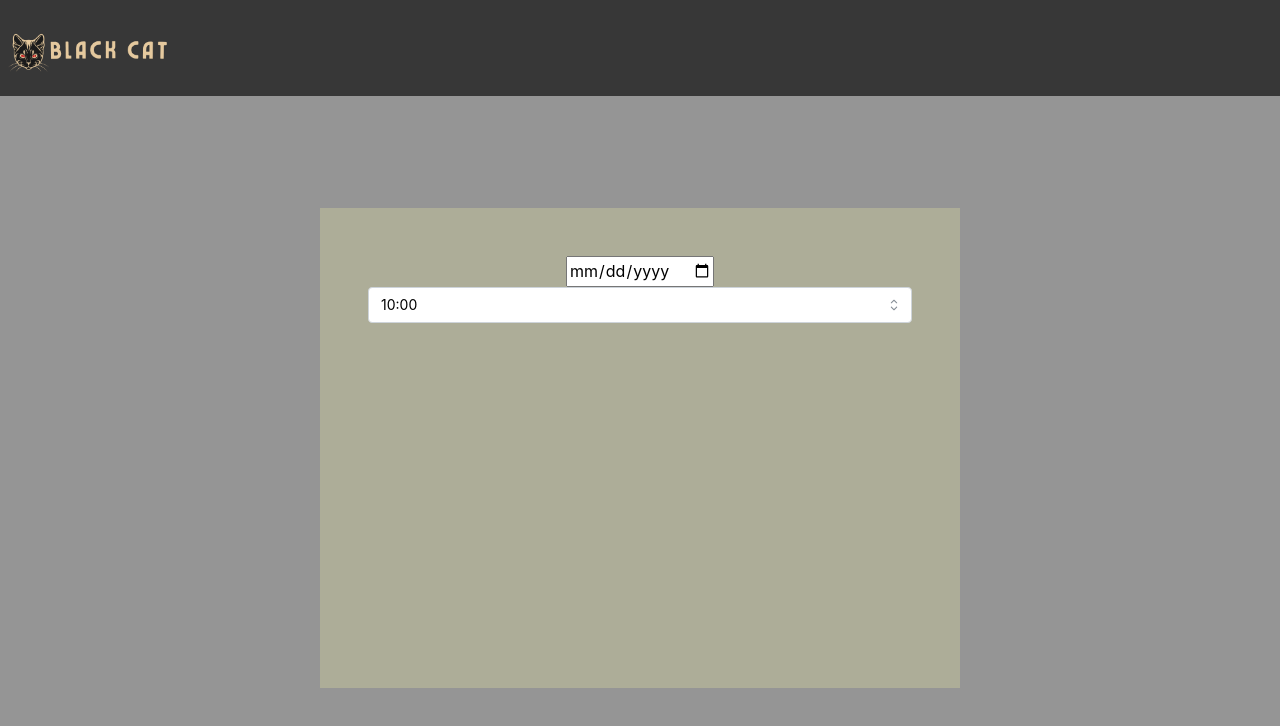
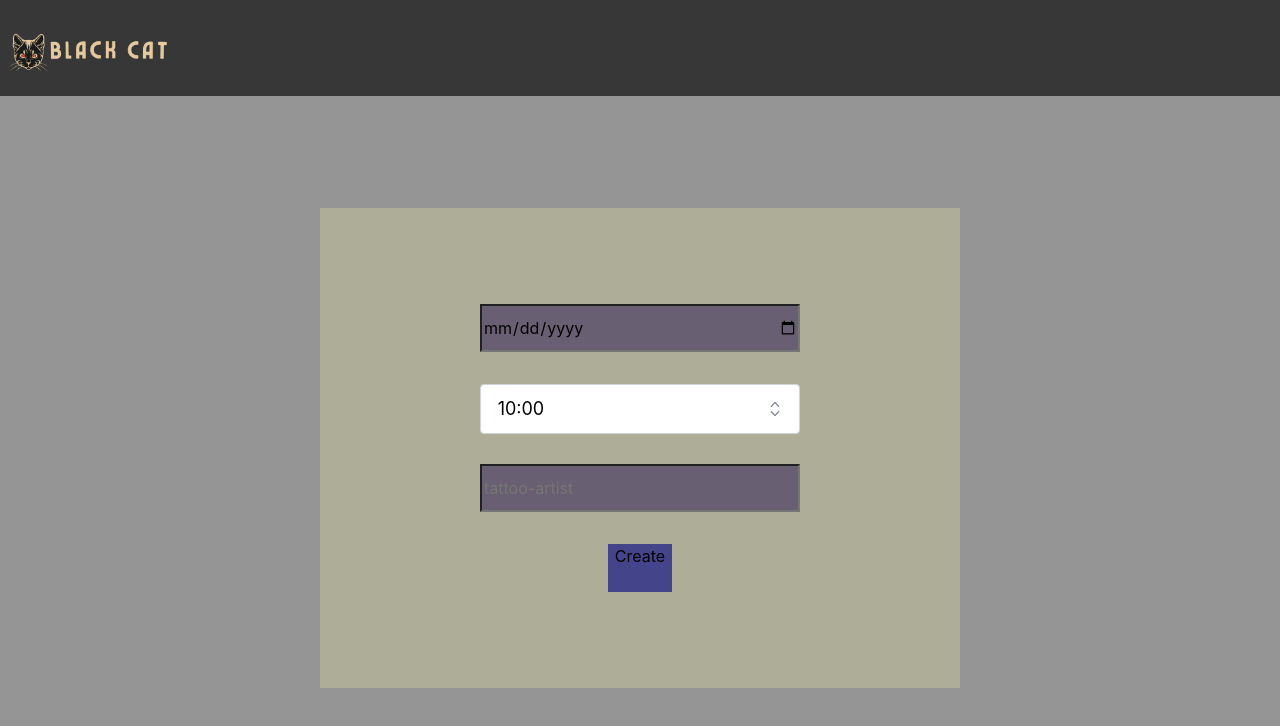
Before and after one commit to vanbrigo/tattoo-studio-react, a React (Vite) app in the folder tattoo-studio/: page /create-appointment in a window 1280 px wide. Shown: the top 726 px of the page. Built offline with nearby package versions, Linux system fonts and the light colour scheme.

Commit message:
feat: add function to button create to create a new appointment available

```diff
--- a/tattoo-studio/src/common/InputDate/InputDate.css
+++ b/tattoo-studio/src/common/InputDate/InputDate.css
@@ -0,0 +1,5 @@
+.inputDateDesign{
+    height: 3em;
+    width: 20em;
+    background-color: rgb(104, 95, 114);
+}
--- a/tattoo-studio/src/pages/NewAppointment/NewAppointment.css
+++ b/tattoo-studio/src/pages/NewAppointment/NewAppointment.css
@@ -15,4 +15,18 @@
     width: 40em;
     background-color: rgb(173, 173, 152);
     padding: 3em;
+    display: flex;
+    justify-content:center;
+    align-items: center;
+    flex-direction: column;
+    gap:2em;
 }
+.inputTimeDesign{
+    height: 3em;
+    width: 20em;
+}
+.createAppointmentButton{
+    height: 3em;
+    width: 4em;
+    background-color: rgb(68, 68, 139);
+}
--- a/tattoo-studio/src/pages/NewAppointment/NewAppointment.jsx
+++ b/tattoo-studio/src/pages/NewAppointment/NewAppointment.jsx
@@ -3,12 +3,15 @@ import { useEffect, useState } from 'react';
 import { NativeSelect } from '@mantine/core'
 import './NewAppointment.css'
 import { InputDate } from '../../common/InputDate/InputDate';
+import { Button } from '../../common/Button/Button';
+import { createAppointment } from '../../services/apiCalls';
 
 
 export const NewAppointment = () => {
     const [details,setDetails]=useState({
         date:"",
-        time:""
+        time:"",
+        tattoo_artist:""
     })
     useEffect(() => {
             console.log(details.time)
@@ -22,7 +25,14 @@ export const NewAppointment = () => {
         }))
 
     }
-
+    const create=()=>{
+        createAppointment(details)
+        .then(
+            resultado=> {
+            console.log(resultado.data)
+    })
+        .catch(error=>console.log(error))
+        }
 
   return (
       <div className='newAppointmentDesign'>
@@ -37,11 +47,26 @@ export const NewAppointment = () => {
               />
               <NativeSelect
                   name={"time"}
+                  classNames={{root:'inputTimeDesign'}}
+                  size="lg"
                   onChange={functionHandler}
                   aria-label="time"
                   withAsterisk
                   data={['10:00', '11:00', '14:00', '15:00', '16:00']}
               />
+              <InputDate
+                  name={"tatto_artist"}
+                  type={"number"}
+                  style='inputDateDesign'
+                  lenght={"10"}
+                  placeholder={"tattoo-artist"}
+                  functionProp={functionHandler}
+              />
+              <Button
+              style='createAppointmentButton'
+              functionToDo={create}
+              title="Create"
+              />
           </div>
       </div>
   )
--- a/tattoo-studio/src/services/apiCalls.js
+++ b/tattoo-studio/src/services/apiCalls.js
@@ -7,3 +7,7 @@ export const logUser = async(body)=>{
 export const registerUser = async(body)=>{
     return await axios.post(`http://localhost:3000/user/register`,body)
 }
+
+export const createAppointment = async(body)=>{
+    return await axios.post(`http://localhost:3000/appointment_available/new`,body)
+}
```
